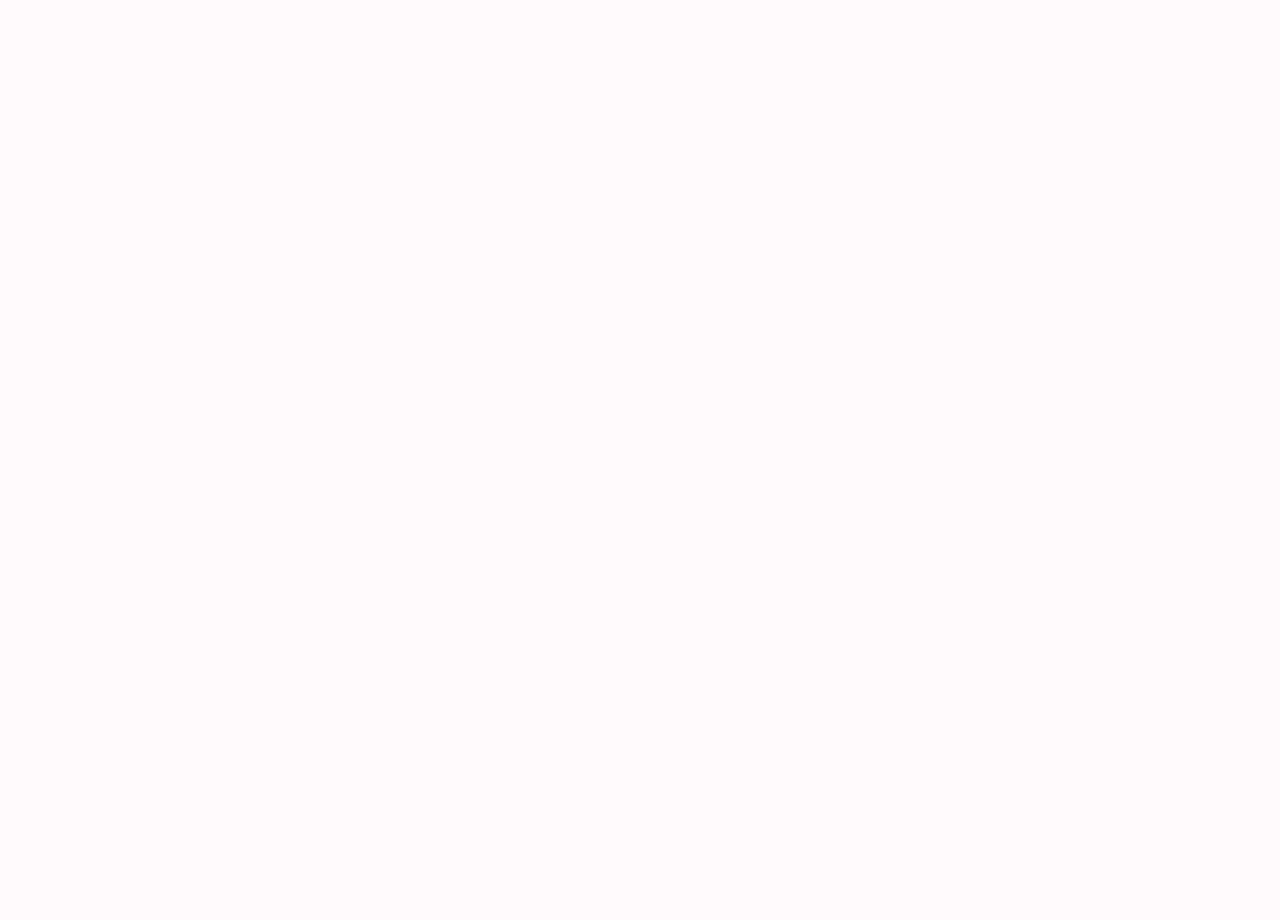
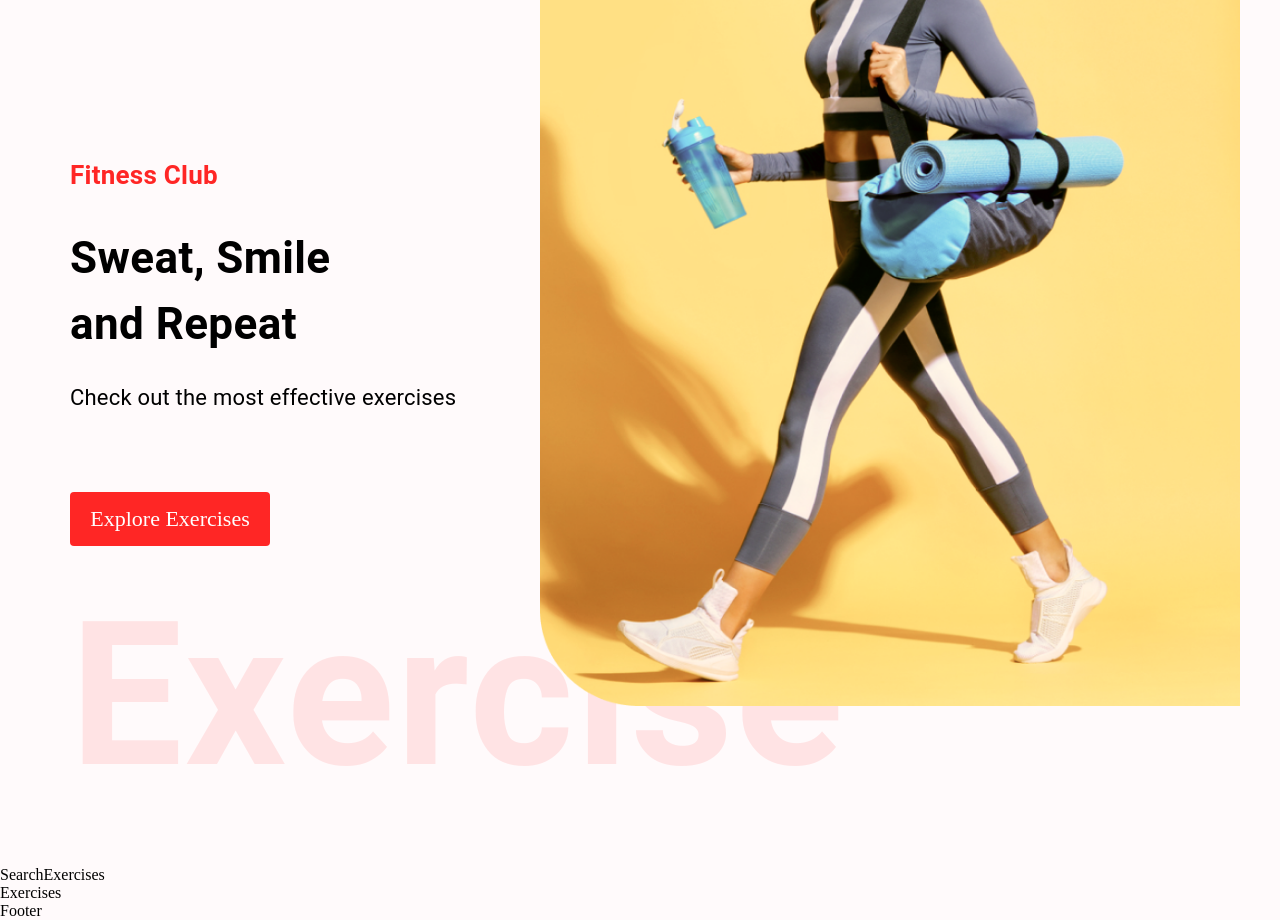
Before and after one commit to Presnia/gym-exercises-nd, a React (Create React App) app: page / in a window 1280 px wide. Shown: the part 160-1080 px from the top of the page. Before the commit the page ends 800 px from the top, so only its background shows below. Built offline with nearby package versions, Linux system fonts and the light colour scheme.

Commit message:
The HeroBanner component has been implemented

```diff
--- /dev/null
+++ b/src/components/Exercises.js
@@ -0,0 +1,7 @@
+import React from 'react';
+
+const Exercises = () => {
+    return <div>Exercises</div>;
+};
+
+export default Exercises;
--- /dev/null
+++ b/src/components/HeroBanner.js
@@ -0,0 +1,68 @@
+import React from 'react';
+import { Box, Stack, Typography } from '@mui/material';
+import HeroBannerImage from '../assets/images/banner.png';
+
+const HeroBanner = () => {
+    return (
+        <Box
+            sx={{
+                mt: { lg: '212px', xs: '70px' },
+                ml: { sm: '50px' },
+            }}
+            position="relative"
+            p="20px"
+        >
+            <Typography color="#FF2625" fontWeight="600" fontSize="26px">
+                Fitness Club
+            </Typography>
+            <Typography
+                fontWeight={700}
+                sx={{ fontSize: { lg: '44px', xs: '40px' } }}
+                mb="23px"
+                mt="30px"
+            >
+                Sweat, Smile <br /> and Repeat
+            </Typography>
+            <Typography fontSize="22px" lineHeight="35px" mb={4}>
+                Check out the most effective exercises
+            </Typography>
+            <Stack>
+                <a
+                    href="#exercises"
+                    style={{
+                        marginTop: '45px',
+                        textDecoration: 'none',
+                        width: '200px',
+                        textAlign: 'center',
+                        background: '#FF2625',
+                        padding: '14px',
+                        fontSize: '22px',
+                        textTransform: 'none',
+                        color: 'white',
+                        borderRadius: '4px',
+                    }}
+                >
+                    Explore Exercises
+                </a>
+            </Stack>
+            <Typography
+                fontWeight={600}
+                fontSize="200px"
+                color="#FF2625"
+                sx={{
+                    opacity: 0.1,
+                    display: { lg: 'block', xs: 'none' },
+                }}
+            >
+                Exercise
+            </Typography>
+            <img
+                src={HeroBannerImage}
+                alt="hero-banner"
+                className="hero-banner-img"
+            />
+        </Box>
+    );
+};
+
+export default HeroBanner;
--- /dev/null
+++ b/src/components/SearchExercises.js
@@ -0,0 +1,7 @@
+import React from 'react';
+
+const SearchExercises = () => {
+    return <div>SearchExercises</div>;
+};
+
+export default SearchExercises;
--- a/src/pages/Home.js
+++ b/src/pages/Home.js
@@ -1,7 +1,17 @@
-import React from 'react';
+import React, { useState } from 'react';
+import { Box } from '@mui/material';
+import HeroBanner from '../components/HeroBanner';
+import SearchExercises from '../components/SearchExercises';
+import Exercises from '../components/Exercises';
 
 const Home = () => {
-    return <div>Home</div>;
+    return (
+        <Box>
+            <HeroBanner />
+            <SearchExercises />
+            <Exercises />
+        </Box>
+    );
 };
 
 export default Home;
```
